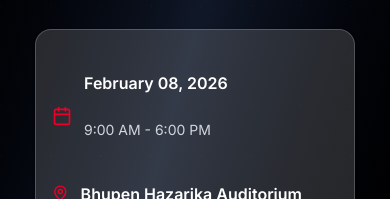
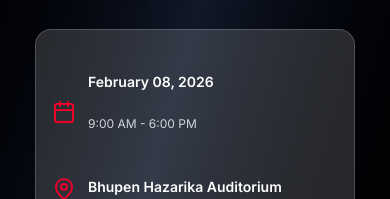
Before and after one commit to sudo-verse/TEDxNitSilchar, a React (Vite) app: page / in a window 390 px wide. Shown: the part 645-844 px from the top of the page. Built offline with nearby package versions, Linux system fonts and the light colour scheme; no server answers.

Commit message:
Improve Event Card Icon and Text Spacing
cgen-255d7aee4687461eac98bf03c6ae483d

```diff
--- a/src/components/ui/event-card.tsx
+++ b/src/components/ui/event-card.tsx
@@ -36,12 +36,12 @@ export const EventCard = ({ event }: EventCardProps) => {
                         initial={{ opacity: 0, y: 10 }}
                         whileInView={{ opacity: 1, y: 0 }}
                         transition={{ duration: 0.3 }}
-                        className='flex items-center gap-3'
+                        className='flex items-center gap-3 sm:gap-4'
                     >
-                        <Calendar className='w-5 h-5 text-(--color-tedx-red)' />
-                        <div>
-                            <p className='font-semibold'>{event.date}</p>
-                            <p className='text-sm text-gray-300'>{event.time}</p>
+                        <Calendar className='w-6 h-6 sm:w-5 sm:h-5 text-(--color-tedx-red) flex-shrink-0' />
+                        <div className='min-w-0'>
+                            <p className='font-semibold text-sm sm:text-base'>{event.date}</p>
+                            <p className='text-xs sm:text-sm text-gray-300'>{event.time}</p>
                         </div>
                     </motion.div>
 
@@ -49,12 +49,12 @@ export const EventCard = ({ event }: EventCardProps) => {
                         initial={{ opacity: 0, y: 10 }}
                         whileInView={{ opacity: 1, y: 0 }}
                         transition={{ duration: 0.3, delay: 0.1 }}
-                        className='flex items-start gap-3'
+                        className='flex items-start gap-3 sm:gap-4'
                     >
-                        <MapPin className='w-5 h-5 text-(--color-tedx-red) mt-0.5' />
-                        <div>
-                            <p className='font-semibold'>{event.venue}</p>
-                            <p className='text-sm text-gray-300'>{event.location}</p>
+                        <MapPin className='w-6 h-6 sm:w-5 sm:h-5 text-(--color-tedx-red) mt-0.5 flex-shrink-0' />
+                        <div className='min-w-0'>
+                            <p className='font-semibold text-sm sm:text-base'>{event.venue}</p>
+                            <p className='text-xs sm:text-sm text-gray-300'>{event.location}</p>
                         </div>
                     </motion.div>
 
@@ -62,12 +62,12 @@ export const EventCard = ({ event }: EventCardProps) => {
                         initial={{ opacity: 0, y: 10 }}
                         whileInView={{ opacity: 1, y: 0 }}
                         transition={{ duration: 0.3, delay: 0.2 }}
-                        className='flex items-center gap-3'
+                        className='flex items-center gap-3 sm:gap-4'
                     >
-                        <Users className='w-5 h-5 text-(--color-tedx-red)' />
-                        <div>
-                            <p className='font-semibold'>{event.expectedAttendees}+ Expected Attendees</p>
-                            <p className='text-sm text-gray-300'>Limited seats available</p>
+                        <Users className='w-6 h-6 sm:w-5 sm:h-5 text-(--color-tedx-red) flex-shrink-0' />
+                        <div className='min-w-0'>
+                            <p className='font-semibold text-sm sm:text-base'>{event.expectedAttendees}+ Expected Attendees</p>
+                            <p className='text-xs sm:text-sm text-gray-300'>Limited seats available</p>
                         </div>
                     </motion.div>
 
```
